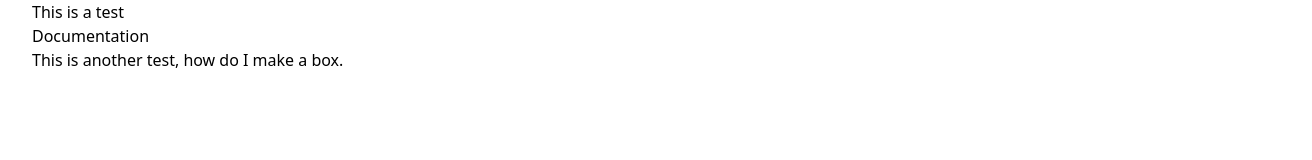
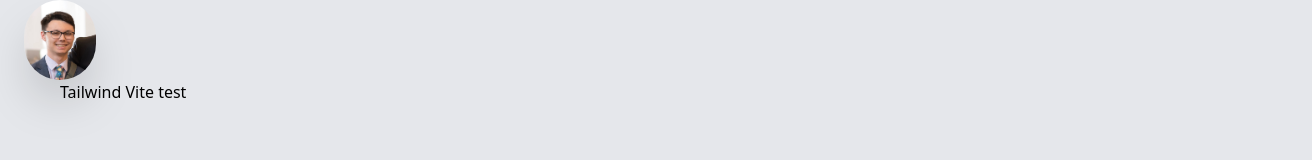
Before and after one commit to Tristan-Kendall/TristanKKendall-DEV, a website built with Vite: page index.html in a window 1280 px wide. Shown: the whole page, 1312 px wide, since content can reach past the window. Built offline with nearby package versions, Linux system fonts and the light colour scheme.

Commit message:
Look ma, I'm on a website. Can't get image to work

```diff
--- a/index.html
+++ b/index.html
@@ -2,12 +2,22 @@
 <html lang="en">
   <head>
     <meta charset="UTF-8" />
-    <link rel="icon" type="image/svg+xml" href="favicon.svg" />
+    <link rel="icon" type="image/svg+xml" href="Profile Picture SVG.svg" />
     <meta name="viewport" content="width=device-width, initial-scale=1.0" />
-    <title>Tristan Kendall</title>
+    <title>1chi</title>
   </head>
   <body>
     <div id="app" class="container mx-8"></div>
     <script type="module" src="/src/main.js"></script>
   </body>
+
+<body class="bg-gray-200"></body>
+
+
+<div class='pl-6'>
+  <img class='rounded-full max-w-md max-h-20 shadow-2xl' src="Business Profile Pic.jpg"/>
+  <h1 class='pl-9'>Tailwind Vite test</h1>
+</div>
+
+
 </html>
--- a/src/main.js
+++ b/src/main.js
@@ -1,7 +1,4 @@
 import './index.css'
 
 document.querySelector('#app').innerHTML = `
-  <h1>This is a test</h1>
-  <a href="https://vitejs.dev/guide/features.html" target="_blank">Documentation</a>
-  <p>This is another test, how do I make a box.
   `
--- a/tailwind.config.js
+++ b/tailwind.config.js
@@ -1,6 +1,6 @@
 module.exports = {
   purge: ['./index.html'],
-  darkMode: false, // or 'media' or 'class'
+  darkMode: 'media', // or 'media' or 'class'
   theme: {
     extend: {},
   },
```
Also changed, not shown: Business Profile Pic.jpg (added), Profile Picture SVG.svg (added), favicon.svg (deleted).
